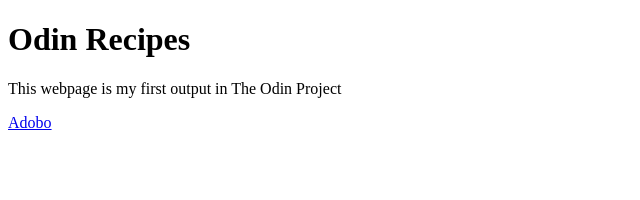
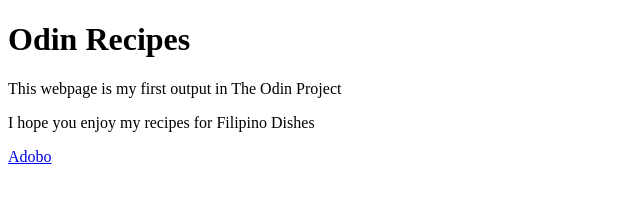
Before and after one commit to Damiusdotcom/odin-recipes, a plain HTML site: page index.html in a window 1280 px wide. Shown: the whole page, without its empty margins (0-640 px from the left). Drawn offline with Linux system fonts and the light colour scheme.

Commit message:
modified:   index.html

```diff
--- a/index.html
+++ b/index.html
@@ -9,6 +9,7 @@
 <body>
     <h1>Odin Recipes</h1>
     <p>This webpage is my first output in The Odin Project</p>
+    <p>I hope you enjoy my recipes for Filipino Dishes</p>
     <a href="recipes/adobo.html">Adobo</a>
 </body>
 </html>
```
